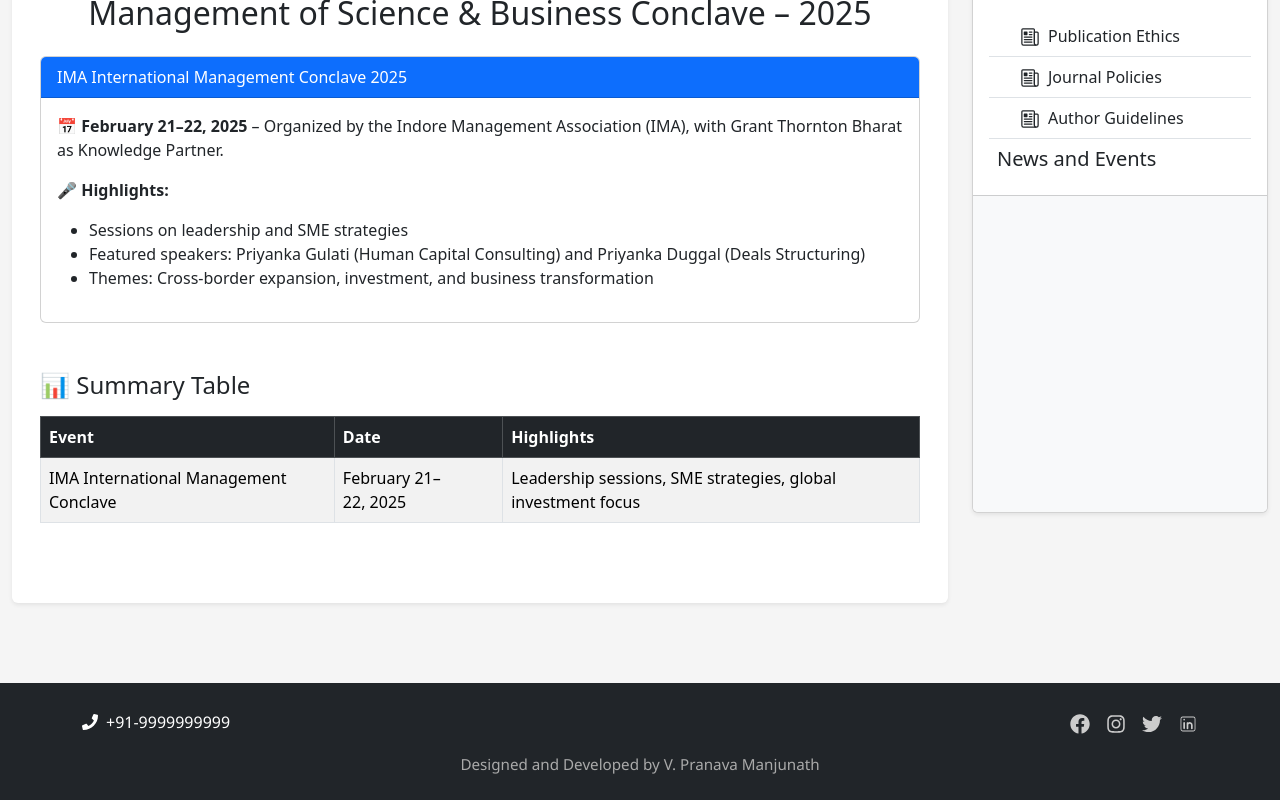
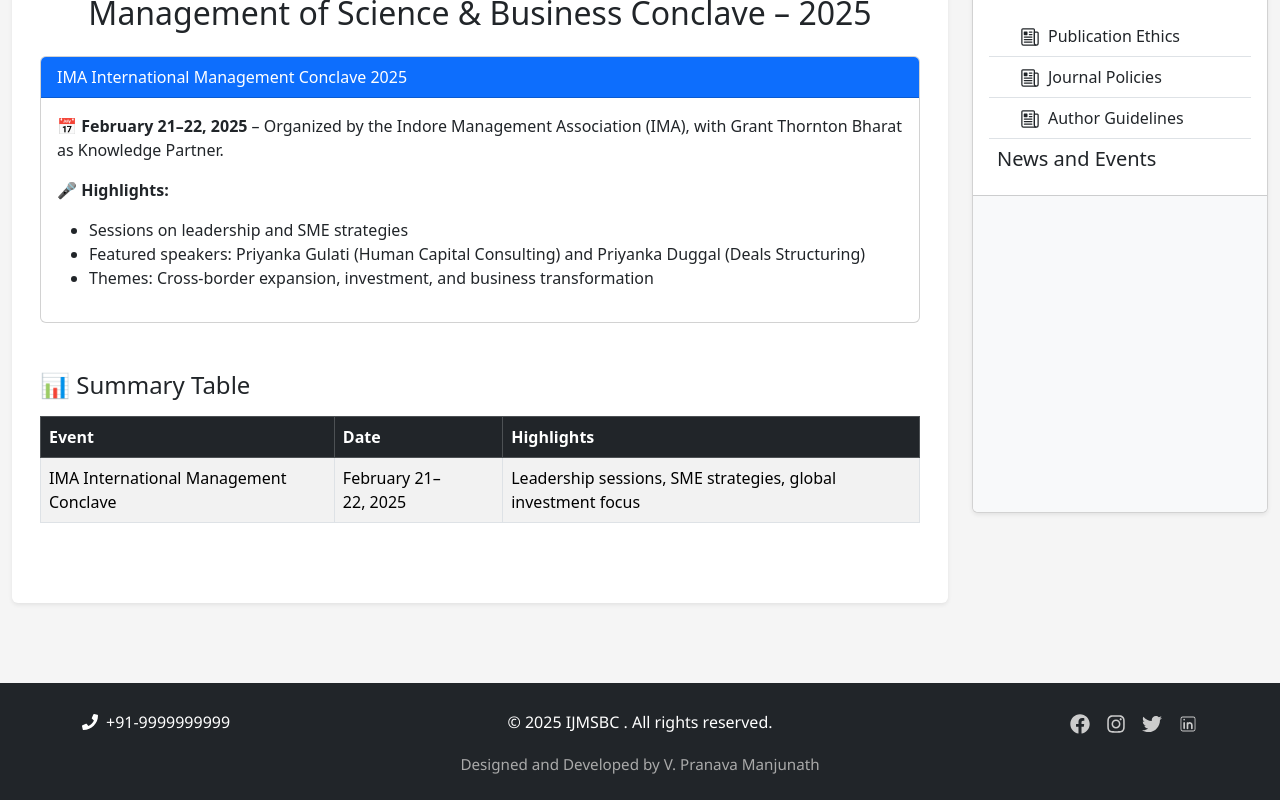
Before and after one commit to pranava112/Journal-Management, a React (Vite) app: page /Events2025 in a window 1280 px wide. Shown: the part 262-1062 px from the top of the page. Built offline with nearby package versions, Linux system fonts and the light colour scheme.

Commit message:
code on copy rights

```diff
--- a/src/Components/Footer.jsx
+++ b/src/Components/Footer.jsx
@@ -1,3 +1,51 @@
+// import './Footer.css';
+
+// import { Col, Container, Row } from 'react-bootstrap';
+// import { FaFacebook, FaInstagram, FaPhone, FaTwitter } from 'react-icons/fa';
+
+// import { CiLinkedin } from 'react-icons/ci';
+// import React from 'react';
+
+// const Footer = () => {
+//   return (
+//     <footer className="footer bg-dark text-white py-4 mt-5">
+//       <Container>
+//         <Row className="align-items-center text-center text-md-start">
+//           <Col md={6} className="mb-3 mb-md-0">
+//             <div className="phone-wrapper">
+//               <FaPhone className="me-2" />
+//               <span className="phone">+91-9999999999</span>
+//             </div>
+//           </Col>
+
+//           <Col >
+//            <p>&copy; 2025 Your Company. All rights reserved.</p>
+//           </Col>
+
+//           <Col md={6} className="text-md-end mb-3 mb-md-0">
+//             <div className="icons">
+//               <a href="#" className="icon me-3"><FaFacebook /></a>
+//               <a href="#" className="icon me-3"><FaInstagram /></a>
+//               <a href="#" className="icon me-3"><FaTwitter /></a>
+//               <a href="#" className="icon"><CiLinkedin /></a>
+//             </div>
+//           </Col>
+//         </Row>
+
+//         <Row className="mt-3">
+//           <Col className="text-center">
+//             <p className="mb-0 developer-credit">
+//               Designed and Developed by V. Pranava Manjunath
+//             </p>
+//           </Col>
+//         </Row>
+//       </Container>
+//     </footer>
+//   );
+// };
+
+// export default Footer;
+
 import './Footer.css';
 
 import { Col, Container, Row } from 'react-bootstrap';
@@ -11,14 +59,22 @@
     <footer className="footer bg-dark text-white py-4 mt-5">
       <Container>
         <Row className="align-items-center text-center text-md-start">
-          <Col md={6} className="mb-3 mb-md-0">
-            <div className="phone-wrapper">
+
+          {/* Contact Info */}
+          <Col md={4} className="mb-3 mb-md-0">
+            <div className="phone-wrapper d-flex justify-content-center justify-content-md-start align-items-center">
               <FaPhone className="me-2" />
               <span className="phone">+91-9999999999</span>
             </div>
           </Col>
 
-          <Col md={6} className="text-md-end mb-3 mb-md-0">
+          {/* Copyright */}
+          <Col md={4} className="mb-3 mb-md-0 text-center">
+            <p className="mb-0">&copy; 2025 IJMSBC . All rights reserved.</p>
+          </Col>
+
+          {/* Social Icons */}
+          <Col md={4} className="text-center text-md-end">
             <div className="icons">
               <a href="#" className="icon me-3"><FaFacebook /></a>
               <a href="#" className="icon me-3"><FaInstagram /></a>
@@ -26,8 +82,10 @@
               <a href="#" className="icon"><CiLinkedin /></a>
             </div>
           </Col>
+
         </Row>
 
+        {/* Developer Credit */}
         <Row className="mt-3">
           <Col className="text-center">
             <p className="mb-0 developer-credit">
```
